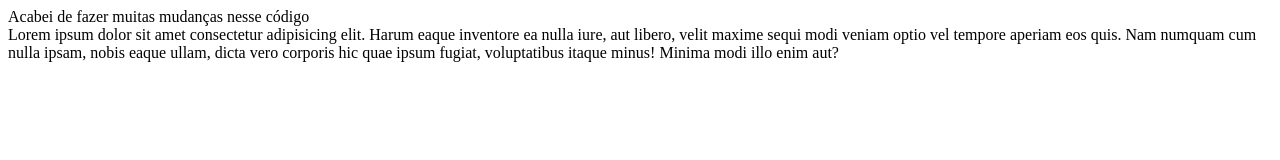
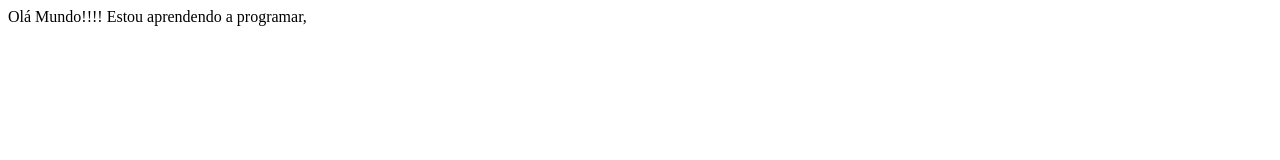
Before and after one commit to MonnyWinchester/cozinha-popular, a plain HTML site: page index.html in a window 1280 px wide. Drawn offline with Linux system fonts and the light colour scheme.

Commit message:
Update index.html

```diff
--- a/index.html
+++ b/index.html
@@ -4,12 +4,14 @@
     <meta charset="UTF-8">
     <meta http-equiv="X-UA-Compatible" content="IE=edge">
     <meta name="viewport" content="width=device-width, initial-scale=1.0">
-    <title>Document</title>
+    <title>Documento</title>
+
 </head>
 <body>
-    Acabei de fazer muitas mudanças nesse código
 
-    <div>Lorem ipsum dolor sit amet consectetur adipisicing elit. Harum eaque inventore ea nulla iure, aut libero, velit maxime sequi modi veniam optio vel tempore aperiam eos quis. Nam numquam cum nulla ipsam, nobis eaque ullam, dicta vero corporis hic quae ipsum fugiat, voluptatibus itaque minus! Minima modi illo enim aut?</div>
+    Olá Mundo!!!!
+    Estou aprendendo a programar,
+
 
 </body>
 </html>
```
